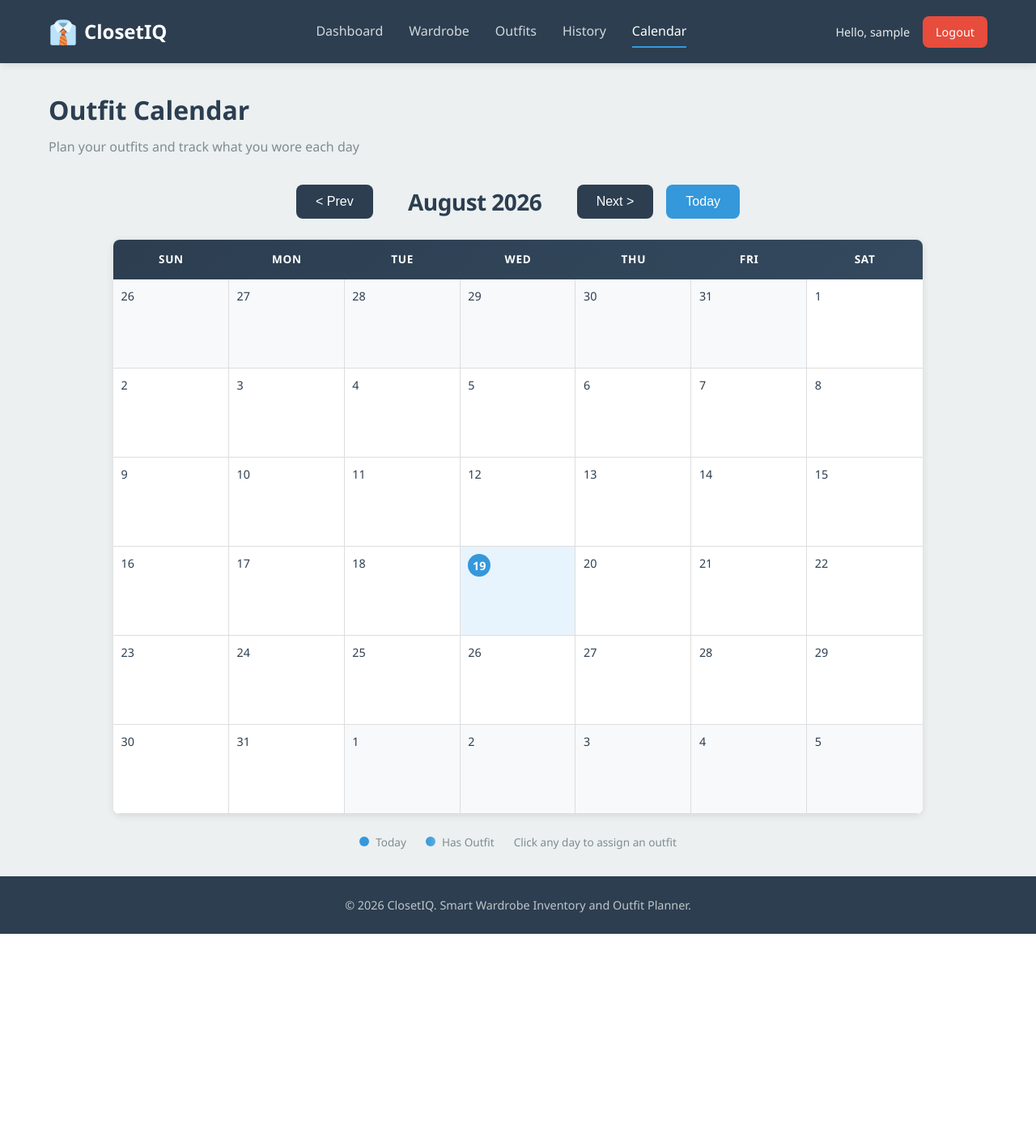
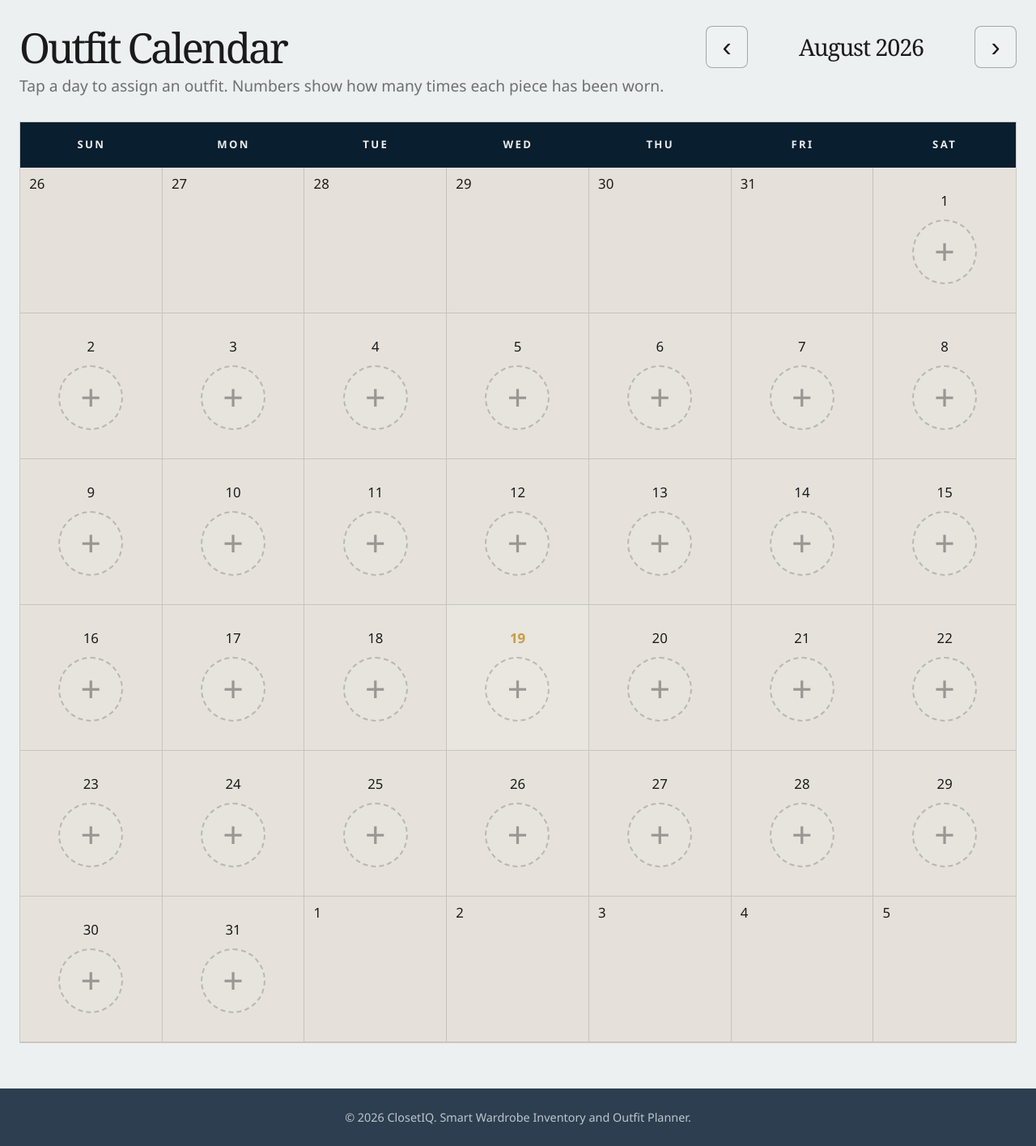
Before and after one commit to sherlynmuthoni52-ops/ClosetIQ2, a PHP site: page /calendar.php in a window 1280 px wide. Shown: the whole page at 81% size. Before the commit the page ends 1153 px from the top, so only its background shows below. Run offline with PHP 8.4, Linux system fonts and the light colour scheme; the visitor is signed in with stand-in values (Sample User, id 1); data that the repository does not hold is empty.

Commit message:
Agent Host changes for main

```diff
--- a/calendar.php
+++ b/calendar.php
@@ -8,6 +8,7 @@
 
 require_once 'config/database.php';
 require_once 'includes/auth.php';
+require_login();
 require_once 'includes/header.php';
 
 $user = get_logged_in_user();
@@ -21,21 +22,17 @@ $outfitHistory = $stmt->fetchAll();
 ?>
 
 <div class="container">
-    <div class="page-header">
-        <h1>Outfit Calendar</h1>
-        <p>Plan your outfits and track what you wore each day</p>
-    </div>
+    <div class="calendar-wrapper">
+        <div class="calendar-header-row">
+            <h1>Outfit Calendar</h1>
+            <div class="calendar-controls">
+                <button type="button" class="calendar-nav-btn" id="prev-month" aria-label="Previous month">&#8249;</button>
+                <h2 class="calendar-month-year" id="calendar-month-year"></h2>
+                <button type="button" class="calendar-nav-btn" id="next-month" aria-label="Next month">&#8250;</button>
+            </div>
+        </div>
+        <p class="calendar-subtitle">Tap a day to assign an outfit. Numbers show how many times each piece has been worn.</p>
 
-    <div class="calendar-wrapper">
-        <!-- Calendar Controls -->
-        <div class="calendar-controls">
-            <button type="button" class="btn btn-secondary" id="prev-month">&lt; Prev</button>
-            <h2 class="calendar-month-year" id="calendar-month-year"></h2>
-            <button type="button" class="btn btn-secondary" id="next-month">Next &gt;</button>
-            <button type="button" class="btn btn-primary" id="today-btn">Today</button>
-        </div>
-
-        <!-- Calendar Grid -->
         <div class="card calendar-card">
             <div class="calendar-weekdays">
                 <div class="weekday">Sun</div>
@@ -48,21 +45,6 @@ $outfitHistory = $stmt->fetchAll();
             </div>
             <div class="calendar-grid" id="calendar-grid">
                 <!-- Calendar days will be rendered here by JavaScript -->
-            </div>
-        </div>
-
-        <!-- Calendar Legend -->
-        <div class="calendar-legend">
-            <div class="legend-item">
-                <div class="legend-dot today-dot"></div>
-                <span>Today</span>
-            </div>
-            <div class="legend-item">
-                <div class="legend-dot outfit-dot"></div>
-                <span>Has Outfit</span>
-            </div>
-            <div class="legend-item" style="color: var(--text-light);">
-                <span>Click any day to assign an outfit</span>
             </div>
         </div>
     </div>
--- a/css/style.css
+++ b/css/style.css
@@ -856,72 +856,137 @@ a:hover {
     }
 }
 
-/* Calendar Styles */
+/* Calendar Page */
+.calendar-page .main-header {
+    display: none;
+}
+
+.calendar-page .main-content {
+    padding-top: 0;
+    min-height: 100vh;
+}
+
+.calendar-page .container {
+    max-width: 1580px;
+    padding: 0 1.5rem;
+}
+
 .calendar-wrapper {
-    max-width: 1000px;
+    max-width: 1580px;
     margin: 0 auto;
+    padding-top: 2rem;
+}
+
+.calendar-header-row {
+    display: flex;
+    justify-content: space-between;
+    align-items: center;
+    gap: 1rem;
+    margin-bottom: 0.5rem;
+}
+
+.calendar-header-row h1 {
+    margin: 0;
+    font-size: clamp(2.8rem, 4vw, 5rem);
+    line-height: 0.98;
+    color: #1b1a1a;
+    font-family: Georgia, 'Times New Roman', serif;
+    font-weight: 400;
+    letter-spacing: -0.06em;
+}
+
+.calendar-subtitle {
+    margin: 0 0 1.8rem;
+    color: rgba(27, 26, 26, 0.6);
+    font-size: 1.2rem;
+    line-height: 1.5;
+    max-width: 900px;
 }
 
 .calendar-controls {
     display: flex;
     justify-content: center;
     align-items: center;
-    gap: 1rem;
-    margin-bottom: 1.5rem;
+    gap: 1.25rem;
     flex-wrap: wrap;
 }
 
+.calendar-nav-btn {
+    width: 52px;
+    height: 52px;
+    border: 1px solid rgba(27, 26, 26, 0.35);
+    background: rgba(255, 255, 255, 0.15);
+    color: #1b1a1a;
+    border-radius: 8px;
+    font-size: 2.1rem;
+    line-height: 1;
+    display: inline-flex;
+    align-items: center;
+    justify-content: center;
+    cursor: pointer;
+    transition: transform 0.2s ease, background 0.2s ease;
+}
+
+.calendar-nav-btn:hover {
+    background: rgba(255, 255, 255, 0.4);
+    transform: translateY(-1px);
+}
+
 .calendar-month-year {
-    font-size: 1.75rem;
-    font-weight: 700;
-    color: var(--primary-color);
-    min-width: 220px;
+    font-size: clamp(1.8rem, 2vw, 3rem);
+    font-weight: 500;
+    color: #1b1a1a;
+    min-width: 240px;
     text-align: center;
     margin: 0;
-    letter-spacing: -0.02em;
+    letter-spacing: -0.04em;
+    font-family: Georgia, 'Times New Roman', serif;
 }
 
 .calendar-card {
     padding: 0;
     overflow: hidden;
-    border-radius: var(--radius);
-    box-shadow: var(--shadow);
+    border-radius: 0;
+    box-shadow: none;
+    background: #e5e1db;
+    border: 1px solid rgba(27, 26, 26, 0.12);
 }
 
 .calendar-weekdays {
     display: grid;
-    grid-template-columns: repeat(7, 1fr);
-    background: linear-gradient(135deg, var(--primary-color) 0%, #34495e 100%);
+    grid-template-columns: repeat(7, minmax(0, 1fr));
+    background: #091e2f;
 }
 
 .weekday {
-    padding: 0.85rem 0.5rem;
+    padding: 1.1rem 0.5rem;
     text-align: center;
-    color: var(--white);
-    font-weight: 600;
-    font-size: 0.85rem;
+    color: rgba(255, 255, 255, 0.92);
+    font-weight: 700;
+    font-size: 0.82rem;
+    letter-spacing: 0.18em;
     text-transform: uppercase;
-    letter-spacing: 0.05em;
 }
 
 .calendar-grid {
     display: grid;
-    grid-template-columns: repeat(7, 1fr);
-    background-color: var(--white);
+    grid-template-columns: repeat(7, minmax(0, 1fr));
+    background-color: #e4dfd8;
     transition: opacity 0.2s ease;
 }
 
 .calendar-day {
-    min-height: 110px;
-    padding: 0.6rem;
-    border-right: 1px solid var(--border-color);
-    border-bottom: 1px solid var(--border-color);
-    background-color: var(--white);
+    min-height: 180px;
+    padding: 0.65rem 0.7rem 0.9rem;
+    border-right: 1px solid rgba(27, 26, 26, 0.15);
+    border-bottom: 1px solid rgba(27, 26, 26, 0.15);
+    background-color: rgba(255, 255, 255, 0.08);
     cursor: pointer;
-    transition: all 0.2s ease;
+    transition: background 0.2s ease, transform 0.2s ease;
     position: relative;
     display: flex;
     flex-direction: column;
+    justify-content: flex-start;
 }
 
 .calendar-day:nth-child(7n) {
@@ -929,130 +994,105 @@ a:hover {
 }
 
 .calendar-day:hover {
-    background-color: #f0f7ff;
-    transform: translateY(-1px);
-    box-shadow: inset 0 0 0 2px var(--secondary-color);
-    z-index: 1;
+    background-color: rgba(255, 255, 255, 0.2);
 }
 
 .calendar-day.other-month {
-    background-color: #f8f9fa;
-    color: #bdc3c7;
-}
-
-.calendar-day.other-month:hover {
-    background-color: #f0f0f0;
-    box-shadow: none;
-    transform: none;
+    background-color: rgba(255, 255, 255, 0.02);
+    color: rgba(27, 26, 26, 0.25);
 }
 
 .calendar-day.today {
-    background-color: #e8f4fd;
+    background-color: rgba(255, 255, 255, 0.18);
 }
 
 .calendar-day.today .day-number {
-    background-color: var(--secondary-color);
-    color: var(--white);
-    width: 28px;
-    height: 28px;
-    border-radius: 50%;
-    display: flex;
-    align-items: center;
-    justify-content: center;
+    color: #c79d43;
     font-weight: 700;
 }
 
 .calendar-day.has-outfit {
-    background-color: #fafbfc;
-}
-
-.calendar-day.has-outfit::after {
-    content: '';
-    position: absolute;
-    top: 0;
-    left: 0;
-    width: 100%;
-    height: 3px;
-    background: linear-gradient(90deg, var(--secondary-color), #5dade2);
+    background-color: rgba(255, 255, 255, 0.06);
 }
 
 .day-number {
     font-weight: 500;
-    font-size: 0.9rem;
-    margin-bottom: 0.5rem;
-    color: var(--text-dark);
+    font-size: 1.05rem;
+    color: #1b1a1a;
+    margin-bottom: 0.8rem;
     width: fit-content;
+    line-height: 1.2;
+}
+
+.calendar-day.empty-day {
+    justify-content: center;
+    align-items: center;
+}
+
+.calendar-add-button {
+    width: 80px;
+    height: 80px;
+    border-radius: 50%;
+    border: 2px dashed rgba(27, 26, 26, 0.22);
+    display: flex;
+    align-items: center;
+    justify-content: center;
+    font-size: 2.8rem;
+    color: rgba(27, 26, 26, 0.38);
+    background: rgba(255, 255, 255, 0.06);
+    line-height: 1;
+}
+
+.calendar-day.has-outfit .day-number {
+    color: #1b1a1a;
 }
 
 .outfit-thumbnail {
-    width: 100%;
-    height: 55px;
-    object-fit: cover;
-    border-radius: 6px;
-    margin-top: auto;
-    box-shadow: 0 1px 3px rgba(0, 0, 0, 0.1);
-    transition: transform 0.2s ease;
-}
-
-.calendar-day:hover .outfit-thumbnail {
-    transform: scale(1.02);
+    width: 76px;
+    height: 76px;
+    object-fit: contain;
+    border-radius: 12px;
+    background: rgba(255, 255, 255, 0.9);
+    box-shadow: 0 2px 8px rgba(27, 26, 26, 0.08);
+    margin: 0 auto 0.2rem;
+    display: block;
 }
 
 .outfit-thumbnail-placeholder {
-    width: 100%;
-    height: 55px;
+    width: 76px;
+    height: 76px;
     display: flex;
     align-items: center;
     justify-content: center;
-    background: linear-gradient(135deg, #e8f4fd 0%, #d6eaf8 100%);
-    border-radius: 6px;
-    margin-top: auto;
-    font-size: 1.5rem;
-    border: 2px dashed #bdc3c7;
+    background: rgba(255, 255, 255, 0.4);
+    border-radius: 12px;
+    margin: 0 auto 0.2rem;
+    font-size: 1.8rem;
+    color: rgba(27, 26, 26, 0.6);
 }
 
-.outfit-mini-badge {
+.outfit-count-badge {
+    display: inline-flex;
+    align-items: center;
+    justify-content: center;
+    min-width: 36px;
+    padding: 0.2rem 0.45rem;
+    border-radius: 999px;
+    background: rgba(255, 255, 255, 0.88);
+    color: #1b1a1a;
     font-size: 0.7rem;
-    color: var(--text-light);
-    margin-top: 0.35rem;
-    text-align: center;
-    font-weight: 500;
-    background-color: var(--light-bg);
-    padding: 0.15rem 0.4rem;
-    border-radius: 10px;
-    width: fit-content;
-    align-self: center;
+    font-weight: 600;
+    letter-spacing: 0.02em;
+    box-shadow: 0 1px 4px rgba(27, 26, 26, 0.08);
+    margin: 0 auto;
 }
 
-/* Calendar Legend */
-.calendar-legend {
-    display: flex;
-    justify-content: center;
-    gap: 1.5rem;
-    margin-top: 1rem;
-    flex-wrap: wrap;
+.calendar-day.has-outfit {
+    padding-bottom: 0.75rem;
 }
 
-.legend-item {
-    display: flex;
-    align-items: center;
-    gap: 0.5rem;
-    font-size: 0.85rem;
-    color: var(--text-light);
-}
-
-.legend-dot {
-    width: 12px;
-    height: 12px;
-    border-radius: 50%;
-}
-
-.legend-dot.today-dot {
-    background-color: var(--secondary-color);
-}
-
-.legend-dot.outfit-dot {
-    background: linear-gradient(90deg, var(--secondary-color), #5dade2);
+.calendar-day.has-outfit .outfit-count-badge {
+    margin-top: 0.15rem;
 }
 
 /* Modal Styles */
--- a/includes/header.php
+++ b/includes/header.php
@@ -17,7 +17,7 @@ $user = get_logged_in_user();
     <title>ClosetIQ<?php echo isset($pageTitle) ? ' - ' . htmlspecialchars($pageTitle) : ''; ?></title>
     <link rel="stylesheet" href="css/style.css">
 </head>
-<body>
+<body class="<?php echo $currentPage === 'calendar.php' ? 'calendar-page' : ''; ?>">
     <header class="main-header">
         <div class="container">
             <a href="dashboard.php" class="logo">
--- a/js/main.js
+++ b/js/main.js
@@ -189,6 +189,7 @@ document.addEventListener('DOMContentLoaded', function() {
         if (hasOutfit && entry && entry.outfit_details) {
             const items = entry.outfit_details.items || [];
             const primaryItem = items[0];
+            dayEl.classList.add('has-outfit');
 
             if (primaryItem && primaryItem.image_path && primaryItem.image_path.length > 0) {
                 const img = document.createElement('img');
@@ -204,12 +205,10 @@ document.addEventListener('DOMContentLoaded', function() {
                 dayEl.appendChild(placeholder);
             }
 
-            if (items.length > 1) {
-                const badge = document.createElement('div');
-                badge.className = 'outfit-mini-badge';
-                badge.textContent = '+' + (items.length - 1) + ' more';
-                dayEl.appendChild(badge);
-            }
+            const countBadge = document.createElement('div');
+            countBadge.className = 'outfit-count-badge';
+            countBadge.textContent = '×' + (items.length || 1);
+            dayEl.appendChild(countBadge);
 
             // Tooltip on hover
             dayEl.addEventListener('mouseenter', function(e) {
@@ -223,6 +222,13 @@ document.addEventListener('DOMContentLoaded', function() {
             dayEl.addEventListener('mouseleave', function() {
                 tooltip.classList.remove('active');
             });
+        } else if (!isOtherMonth && dateStr) {
+            dayEl.classList.add('empty-day');
+            const addButton = document.createElement('div');
+            addButton.className = 'calendar-add-button';
+            addButton.setAttribute('aria-label', 'Add outfit for ' + dateStr);
+            addButton.textContent = '+';
+            dayEl.appendChild(addButton);
         }
 
         if (dateStr && !isOtherMonth) {
@@ -403,12 +409,14 @@ document.addEventListener('DOMContentLoaded', function() {
             fetchCalendarEntries(currentYear, currentMonth);
         });
 
+        if (todayBtn) {
             todayBtn.addEventListener('click', function() {
                 const today = new Date();
                 currentYear = today.getFullYear();
                 currentMonth = today.getMonth() + 1;
                 fetchCalendarEntries(currentYear, currentMonth);
             });
+        }
 
         modalClose.addEventListener('click', closeModal);
 
```
Lines whose indentation alone changed are shown as unchanged.
